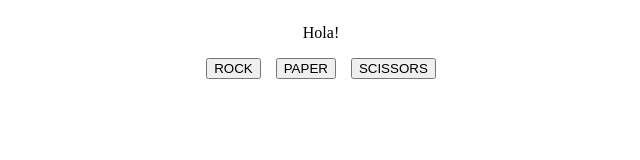
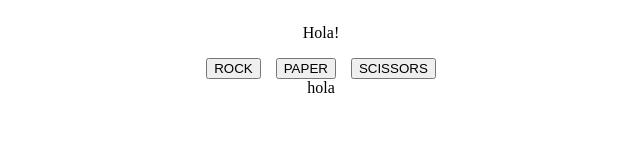
Before and after one commit to ayaladk/rock-paper-scissors, a plain HTML site: page index.html in a window 1280 px wide. Shown: the full height of the page, 319-959 px from the left. Drawn offline with Linux system fonts and the light colour scheme.

Commit message:
Add score container for upcoming features

```diff
--- a/index.html
+++ b/index.html
@@ -14,6 +14,7 @@
         <button class="paper">PAPER</button>
         <button class="scissors">SCISSORS</button>
     </div>
+    <div id="score">hola</div>
 
 </body>
 </html>
```
